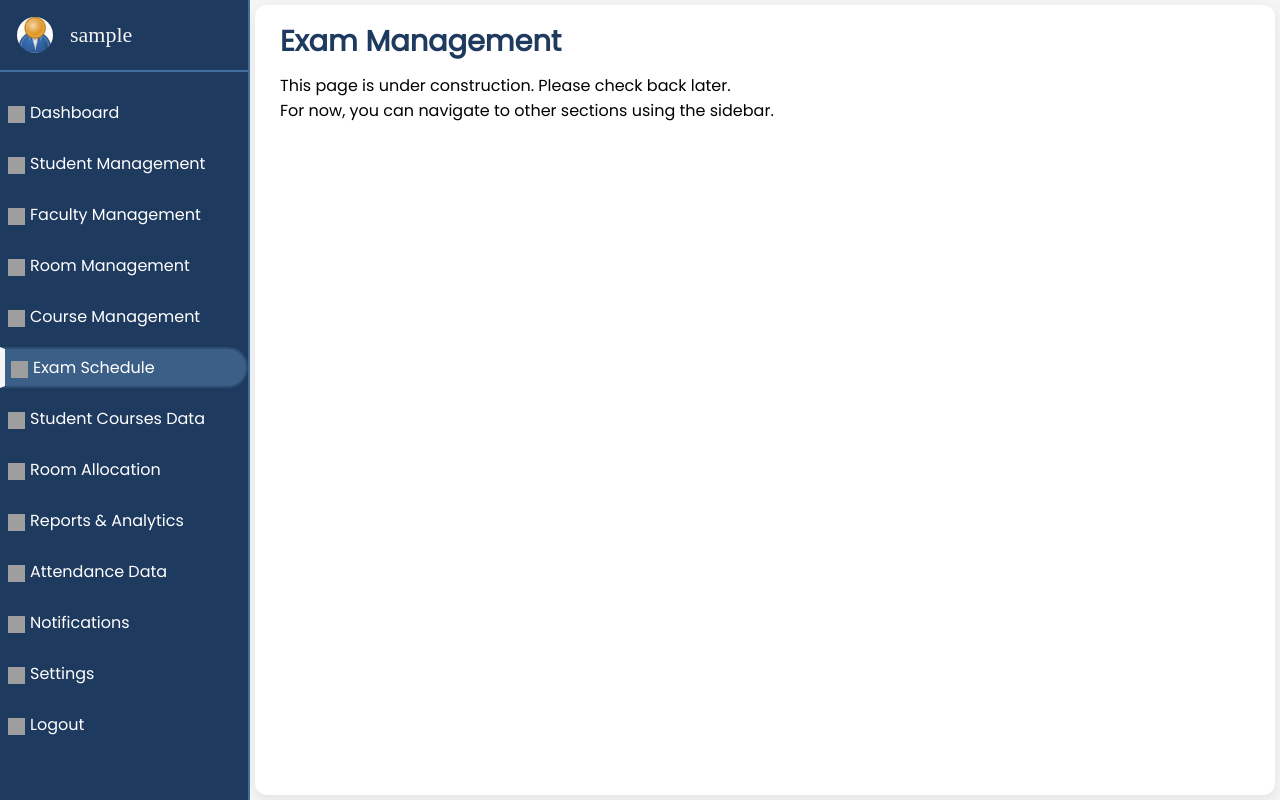
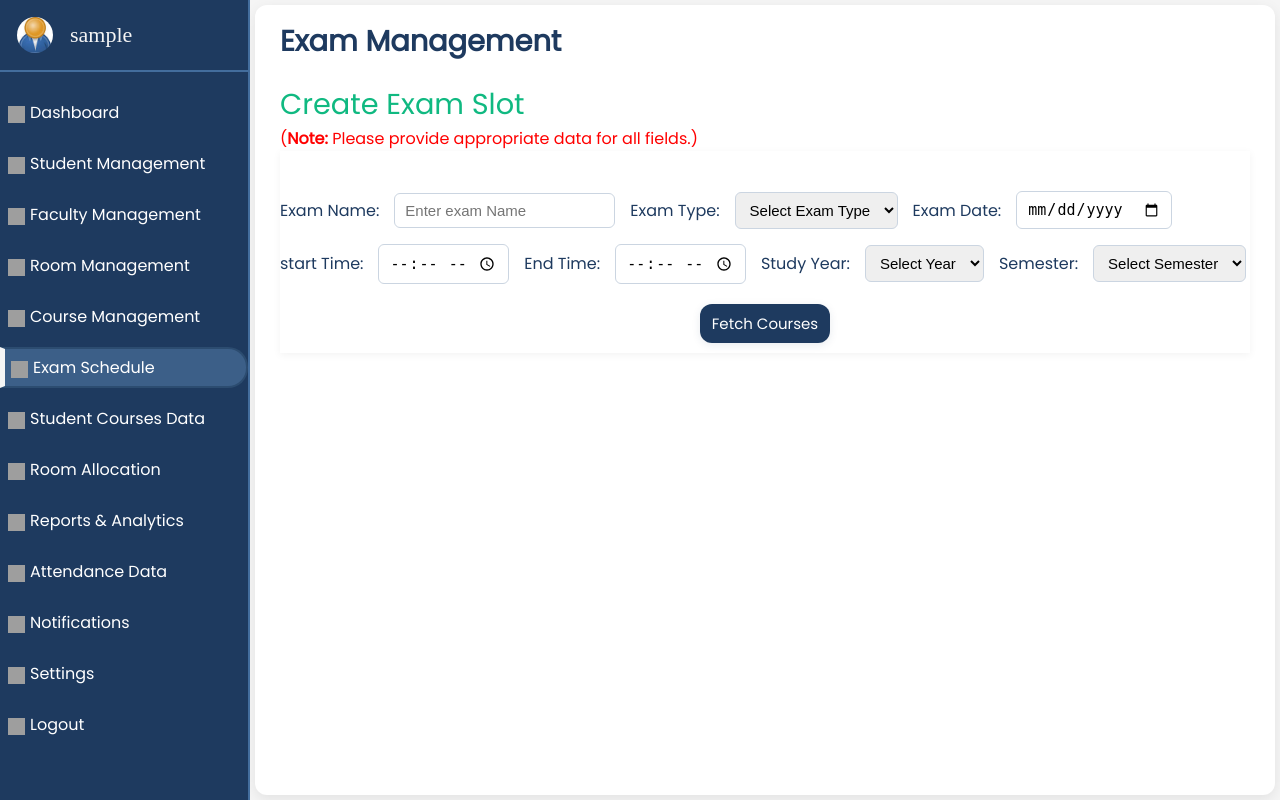
Before and after one commit to NandaTadepalli/Exam_seating_Arrangement_using_AI, a Django app: page /admin-portal/exams/ in a window 1280 px wide. Run offline with Django 4.2, Linux system fonts and the light colour scheme; a user stored in the database is signed in; tables that the repository leaves empty hold one stand-in row (values such as "Sample post"); parts of the project's set-up code (start-up, migrations or seed data) failed here and were passed over; grey boxes are pictures that could not be loaded.

Commit message:
Updated Exam slot allocation page

```diff
--- a/exam_system/admin_portal/views.py
+++ b/exam_system/admin_portal/views.py
@@ -241,7 +241,8 @@ def student_list(request):
 def student_view(request, pk):
     # Using id instead of student_id
     student = get_object_or_404(Student, id=pk)
-    return render(request, 'admin_portal/student_detail.html', {'student': student})
+    user = student.user
+    return render(request, 'admin_portal/student_detail.html', {'student': student, 'user': user})
 
 
 @login_required
@@ -275,14 +276,14 @@ def faculty_list(request):
 @login_required
 @admin_required
 def faculty_view(request, pk):
-    faculty = Faculty.objects.get(faculty_id=pk)
+    faculty = Faculty.objects.get(emp_id=pk)
     return render(request, 'admin_portal/faculty_detail.html', {'faculty': faculty})
 
 
 @login_required
 @admin_required
 def faculty_edit(request, pk):
-    faculty = Faculty.objects.get(faculty_id=pk)
+    faculty = Faculty.objects.get(emp_id=pk)
     # Add form handling logic here if needed
     return render(request, 'admin_portal/faculty_edit.html', {'faculty': faculty})
 
@@ -290,7 +291,7 @@ def faculty_edit(request, pk):
 @login_required
 @admin_required
 def faculty_delete(request, pk):
-    faculty = Faculty.objects.get(faculty_id=pk)
+    faculty = Faculty.objects.get(emp_id=pk)
     # Add delete logic here if needed
     return render(request, 'admin_portal/faculty_delete.html', {'faculty': faculty})
 
--- a/exam_system/exam_system/settings.py
+++ b/exam_system/exam_system/settings.py
@@ -85,7 +85,7 @@ DATABASES = {
         'ENGINE': 'django.db.backends.mysql',
         'NAME': 'exam_db',
         'USER': 'root',
-        'PASSWORD': 'Nanda@2604',
+        'PASSWORD': '2406',
         'HOST': 'localhost',  # or '127.0.0.1'
         'PORT': '3306',
     }
--- a/exam_system/static/css/style.css
+++ b/exam_system/static/css/style.css
@@ -242,6 +242,13 @@ button img {
   font-weight: 600;
 }
 
+.pages-main-subhead {
+  font-size: 1.8rem;
+  color: #10B981;
+  margin-top: 10px;
+  font-weight: 400;
+}
+
 .controls {
   position: sticky;
   top: 0;
@@ -252,6 +259,15 @@ button img {
   flex-shrink: 0;
 }
 
+.controls-1 {
+  position: sticky;
+  top: 0;
+  background-color: #ffffff;
+  padding: 10px 0;
+  z-index: 10;
+  box-shadow: 0px 2px 8px rgba(0, 0, 0, 0.05);
+  flex-shrink: 0;
+}
 
 .controls form {
   display: flex;
@@ -261,29 +277,43 @@ button img {
   margin-top: 30px;
 }
 
+.controls-1 form {
+  display: flex;
+  flex-wrap: wrap;
+  align-items: center;
+  gap: 15px;
+  margin-top: 30px;
+}
+
 .controls form input,
 .controls form select,
-.controls form button {
+.controls form button,
+.controls-1 form input,
+.controls-1 form select,
+.controls-1 form button {
   padding: 8px 10px;
   font-size: 15px;
   border-radius: 6px;
   border: 1px solid #cbd5e1;
 }
 
-.controls form button {
+.controls form button,
+.controls-1 button {
   background: #1E3A5F;
   color: white;
   cursor: pointer;
   border: none;
 }
 
-.controls label {
+.controls label,
+.controls-1 label {
   font-size: 1rem;
   color: #1E3A5F;
   font-weight: 500;
 }
 
-.controls button:hover {
+.controls button:hover
+.controls-1 button:hover {
   background-color: #2f517d;
 }
 
@@ -638,3 +668,27 @@ table tbody tr td li {
   border: 2px solid #1E3A5F;
   border-radius: 50%;
 } */
+
+.next_button {
+  display: flex;
+  justify-content: center;
+  align-items: center;
+  margin-top: 20px;
+}
+
+.btn-nxt {
+  background: linear-gradient(90deg, #1E3A5F 60%, #3c5f88 100%);
+  color: #fff;
+  padding: 8px 12px;
+  border-radius: 12px;
+  border: none;
+  cursor: pointer;
+  font-size: 15px;
+  font-family: 'Poppins', sans-serif;
+  box-shadow: 0 2px 8px rgba(30,58,95,0.10);
+  transition: background 0.2s, box-shadow 0.2s;
+}
+
+.btn-nxt:hover {
+  background: linear-gradient(90deg, #3c5f88 0%, #1E3A5F 100%);
+}
--- a/exam_system/templates/admin_portal/exams.html
+++ b/exam_system/templates/admin_portal/exams.html
@@ -3,7 +3,50 @@
 {% block main_content %}
     <div class="pages-main">
         <h1 class="pages-main-head">Exam Management</h1>
-        <p>This page is under construction. Please check back later.</p>
-        <p>For now, you can navigate to other sections using the sidebar.</p>
+        <h2 class="pages-main-subhead">Create Exam Slot</h2>
+        <div class="note-text">
+            <p style="color: red;">(<strong>Note:</strong> Please provide appropriate data for all fields.)</p>
+        </div>
+        <div class="controls-1">
+            <form action="https://httpbin.org/" method="post" onsubmit="return false;">
+                <label for="examname">Exam Name:</label>
+                <input type="text" id="examname" name="examname" placeholder="Enter exam Name" required>
+                <label for="examtype">Exam Type:</label>
+                <select name="examtype" id="examtype">
+                    <option value="">Select Exam Type</option>
+                    <option value="Theoretical">Theoretical</option>
+                    <option value="Practical">Practical</option>
+                </select>
+                <label for="exam_date">Exam Date:</label>
+                <input type="date" id="exam_date" name="exam_date" required>
+                <label for="starttime">start Time:</label>
+                <input type="time" id="starttime" name="starttime" required>
+                <label for="endtime">End Time:</label>
+                <input type="time" id="endtime" name="endtime" required>
+                <label for="year">Study Year:</label>
+                <select id="year" name="year" required>
+                    <option value="">Select Year</option>
+                    <option value="1">1</option>
+                    <option value="2">2</option>
+                    <option value="3">3</option>
+                    <option value="4">4</option>
+                </select>
+                <label for="semester">Semester:</label>
+                <select id="semester" name="semester" required>
+                    <option value="">Select Semester</option>
+                    <option value="1">1</option>
+                    <option value="2">2</option>
+                    <option value="3">3</option>
+                    <option value="4">4</option>
+                    <option value="5">5</option>
+                    <option value="6">6</option>
+                    <option value="7">7</option>
+                    <option value="8">8</option>
+                </select>
+            </form>
+            <div class="next_button">
+                <button class="btn-nxt" type="button" id="fetchcourses">Fetch Courses</button>
+            </div>
+        </div>
     </div>
 {% endblock %}
--- a/exam_system/templates/admin_portal/student.html
+++ b/exam_system/templates/admin_portal/student.html
@@ -80,7 +80,7 @@
                 {% for student in students %}
                 <tr>
                     <td>{{ forloop.counter }}</td>
-                    <td>{{ student.student_id }}</td>
+                    <td><a href="{% url 'student_view' student.id %}" class="student-action-link">{{student.reg_no}}</a></td>
                     <td>{{ student.user.first_name }} {{ student.user.last_name }}</td>
                     <td>{{ student.department }}</td>
                     <td>{{ student.year }}</td>
```
Also changed, not shown: exam_system/templates/admin_portal/faculty.html (+5 -5 lines), exam_system/templates/admin_portal/faculty_detail.html (+9 -5 lines), exam_system/templates/admin_portal/student_detail.html (+10 -5 lines).
